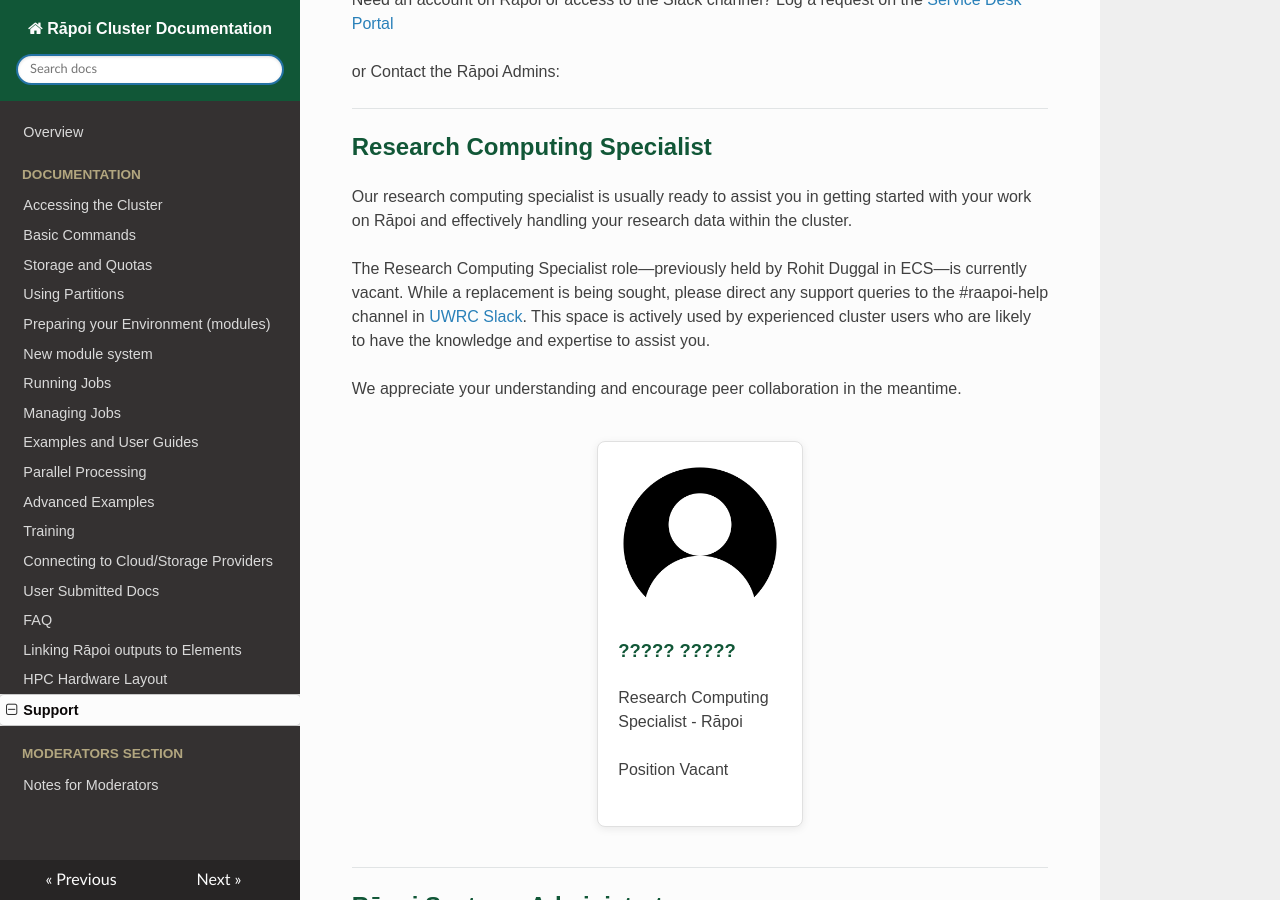
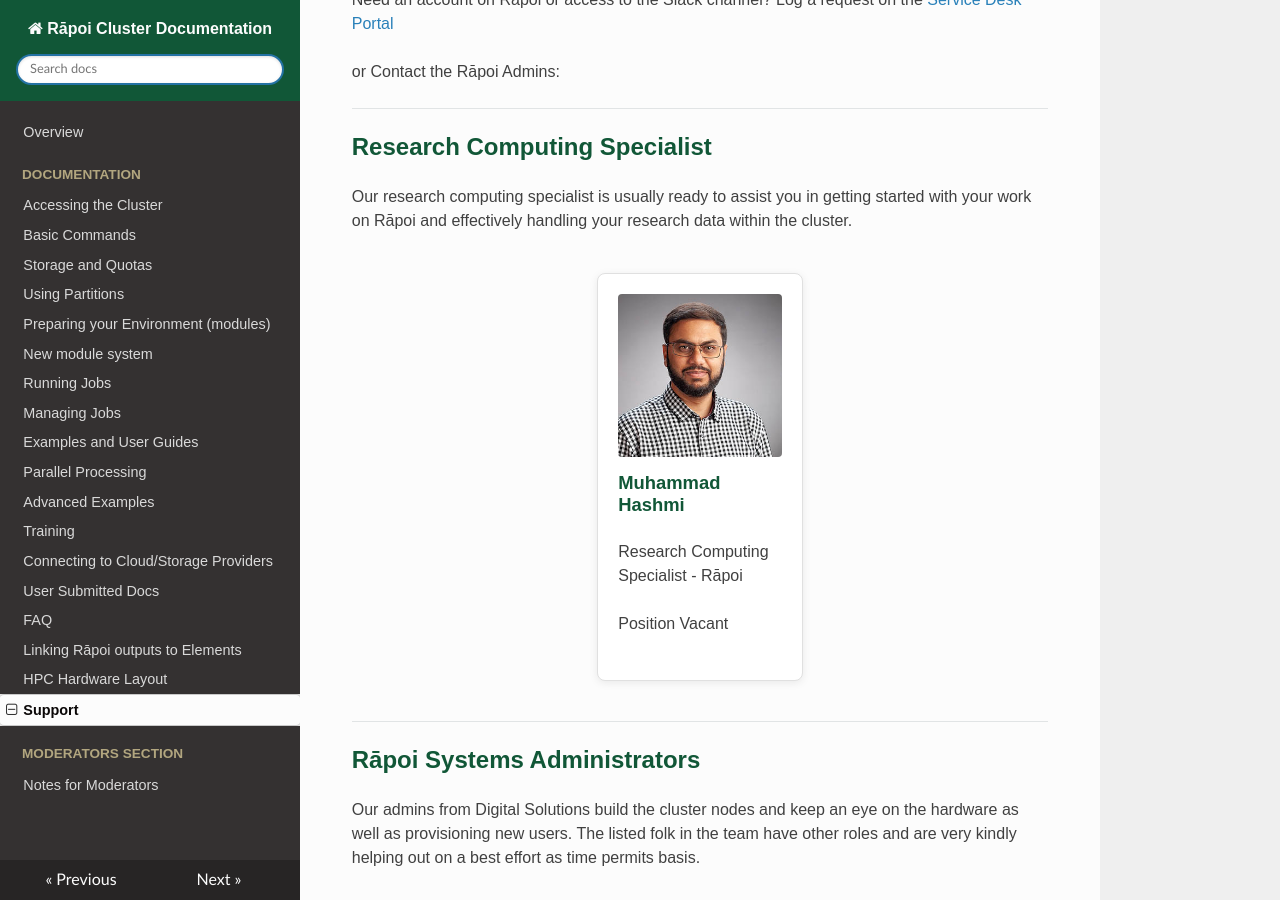
Before and after one commit to vuw-research-computing/raapoi-docs, an MkDocs documentation site: the page built from docs/support.md, in a window 1280 px wide and 900 px high, scrolled down 230 px. Built offline with MkDocs 1.6.1, drawn with Linux system fonts in a browser that asks for light colours; nearby versions of some CDN libraries; some web fonts are replaced; a script that is not in the unit is left out.

Commit message:
Revise support contact details and update specialist name
Updated the contact information for support queries and replaced placeholder name with Muhammad Hashmi.

```diff
--- a/docs/support.md
+++ b/docs/support.md
@@ -14,11 +14,6 @@ or Contact the Rāpoi Admins:
 
 Our research computing specialist is usually ready to assist you in getting started with your work on Rāpoi and effectively handling your research data within the cluster.
 
-The Research Computing Specialist role—previously held by Rohit Duggal in ECS—is currently vacant. While a replacement is being sought, please direct any support queries to the #raapoi-help channel in
-[UWRC Slack](https://uwrc.slack.com). This space is actively used by experienced cluster users who are likely to have the knowledge and expertise to assist you.
-
-We appreciate your understanding and encourage peer collaboration in the meantime.
-
 
 <p></p>
 
@@ -26,9 +21,9 @@ We appreciate your understanding and encourage peer collaboration in the meantim
 
 
   <div class="card">
-    <img src="../img/blank_user.png" alt="Avatar" style="width:100%">
+    <img src="../img/Muhammad.jpg" alt="Avatar" style="width:100%">
     <div class="container">
-      <h4><b>????? ?????</b></h4>
+      <h4><b>Muhammad Hashmi</b></h4>
       <p>Research Computing Specialist - Rāpoi</p>
       <p>Position Vacant</p>
     </div>
```
